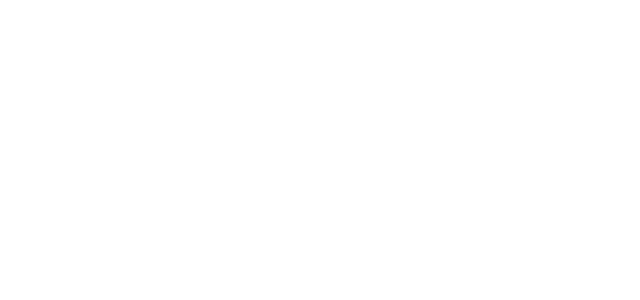
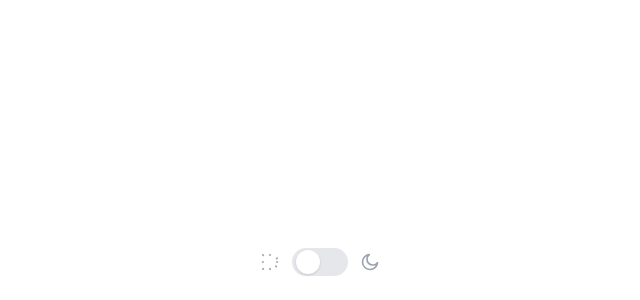
Before and after one commit to SOVANTHOEUN/sovanthoeun-portfolio, a Next.js app: page /layout in a window 1280 px wide. Shown: the part 500-800 px from the top of the page, without its empty margins (320-960 px from the left). Built offline with nearby package versions, Linux system fonts and the light colour scheme.

Commit message:
deploy v2

```diff
--- a/src/3_widgets/header/index.tsx
+++ b/src/3_widgets/header/index.tsx
@@ -10,7 +10,14 @@ export function Header() {
 
   useEffect(() => {
     setMounted(true);
+    console.log("Theme toggle mounted"); // Debugging log
   }, []);
+
+  const handleThemeToggle = () => {
+    const newTheme = theme === "dark" ? "light" : "dark";
+    console.log(`Switching theme from ${theme} to ${newTheme}`); // Debugging log
+    setTheme(newTheme);
+  };
 
   if (!mounted) return null;
 
@@ -53,7 +60,7 @@ export function Header() {
         <button
           aria-label="Toggle theme"
           className="relative inline-flex items-center h-7 w-14 rounded-full bg-gray-200 dark:bg-gray-700 transition-colors focus:outline-none focus:ring-2 focus:ring-indigo-500"
-          onClick={() => setTheme(theme === "dark" ? "light" : "dark")}
+          onClick={handleThemeToggle}
         >
           <span
             className={`inline-block h-6 w-6 transform rounded-full bg-white shadow transition-transform duration-300 ${theme === "dark" ? "translate-x-7" : "translate-x-1"}`}
--- a/src/pages/_app.tsx
+++ b/src/pages/_app.tsx
@@ -1,8 +1,13 @@
 import './globals.css';
 import type { AppProps } from 'next/app';
+import { ThemeProvider } from "src/6_shared/lib/theme-provider";
 
 function MyApp({ Component, pageProps }: AppProps) {
-  return <Component {...pageProps} />;
+  return (
+    <ThemeProvider attribute="class" defaultTheme="system" enableSystem>
+      <Component {...pageProps} />
+    </ThemeProvider>
+  );
 }
 
 export default MyApp;
--- a/src/pages/layout.tsx
+++ b/src/pages/layout.tsx
@@ -1,5 +1,7 @@
 import localFont from "next/font/local";
 import { ThemeProvider } from "src/6_shared/lib/theme-provider";
+import { useTheme } from "next-themes";
+import { useState, useEffect } from "react";
 
 const inter = localFont({
   src: [
@@ -27,6 +29,20 @@ export default function RootLayout({
 }: Readonly<{
   children: React.ReactNode;
 }>) {
+  const { theme, setTheme } = useTheme();
+  const [mounted, setMounted] = useState(false);
+
+  useEffect(() => {
+    setMounted(true);
+  }, []);
+
+  const handleThemeToggle = () => {
+    const newTheme = theme === "dark" ? "light" : "dark";
+    setTheme(newTheme);
+  };
+
+  if (!mounted) return null;
+
   return (
     <html lang="en" suppressHydrationWarning>
       <body className={inter.className}>
@@ -37,6 +53,28 @@ export default function RootLayout({
           disableTransitionOnChange
         >
           {children}
+          {/* Floating theme toggle button */}
+          <div className="fixed left-1/2 bottom-6 -translate-x-1/2 z-50 flex items-center gap-3">
+            <span className="text-gray-400">
+              <svg width="20" height="20" fill="none" stroke="currentColor" strokeWidth="2" viewBox="0 0 24 24">
+                <path d="M12 3v1m0 16v1m8.66-13.66l-.71.71M4.05 19.95l-.71.71M21 12h-1M4 12H3m16.66 5.66l-.71-.71M4.05 4.05l-.71-.71" strokeLinecap="round" strokeLinejoin="round" />
+              </svg>
+            </span>
+            <button
+              aria-label="Toggle theme"
+              className="relative inline-flex items-center h-7 w-14 rounded-full bg-gray-200 dark:bg-gray-700 transition-colors focus:outline-none focus:ring-2 focus:ring-indigo-500"
+              onClick={handleThemeToggle}
+            >
+              <span
+                className={`inline-block h-6 w-6 transform rounded-full bg-white shadow transition-transform duration-300 ${theme === "dark" ? "translate-x-7" : "translate-x-1"}`}
+              />
+            </button>
+            <span className="text-gray-400">
+              <svg width="20" height="20" fill="none" stroke="currentColor" strokeWidth="2" viewBox="0 0 24 24">
+                <path d="M21 12.79A9 9 0 1111.21 3a7 7 0 109.79 9.79z" strokeLinecap="round" strokeLinejoin="round" />
+              </svg>
+            </span>
+          </div>
         </ThemeProvider>
       </body>
     </html>
```
